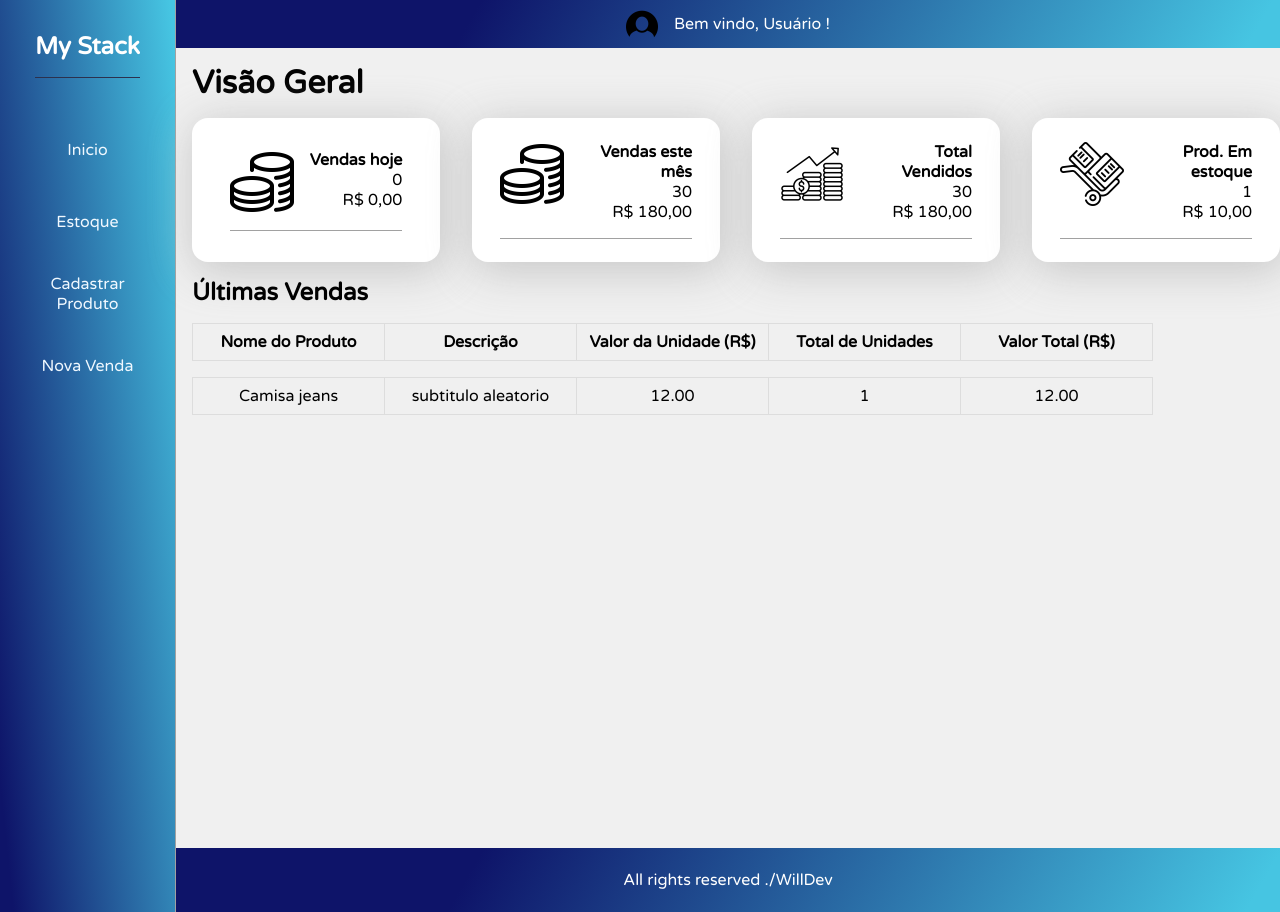
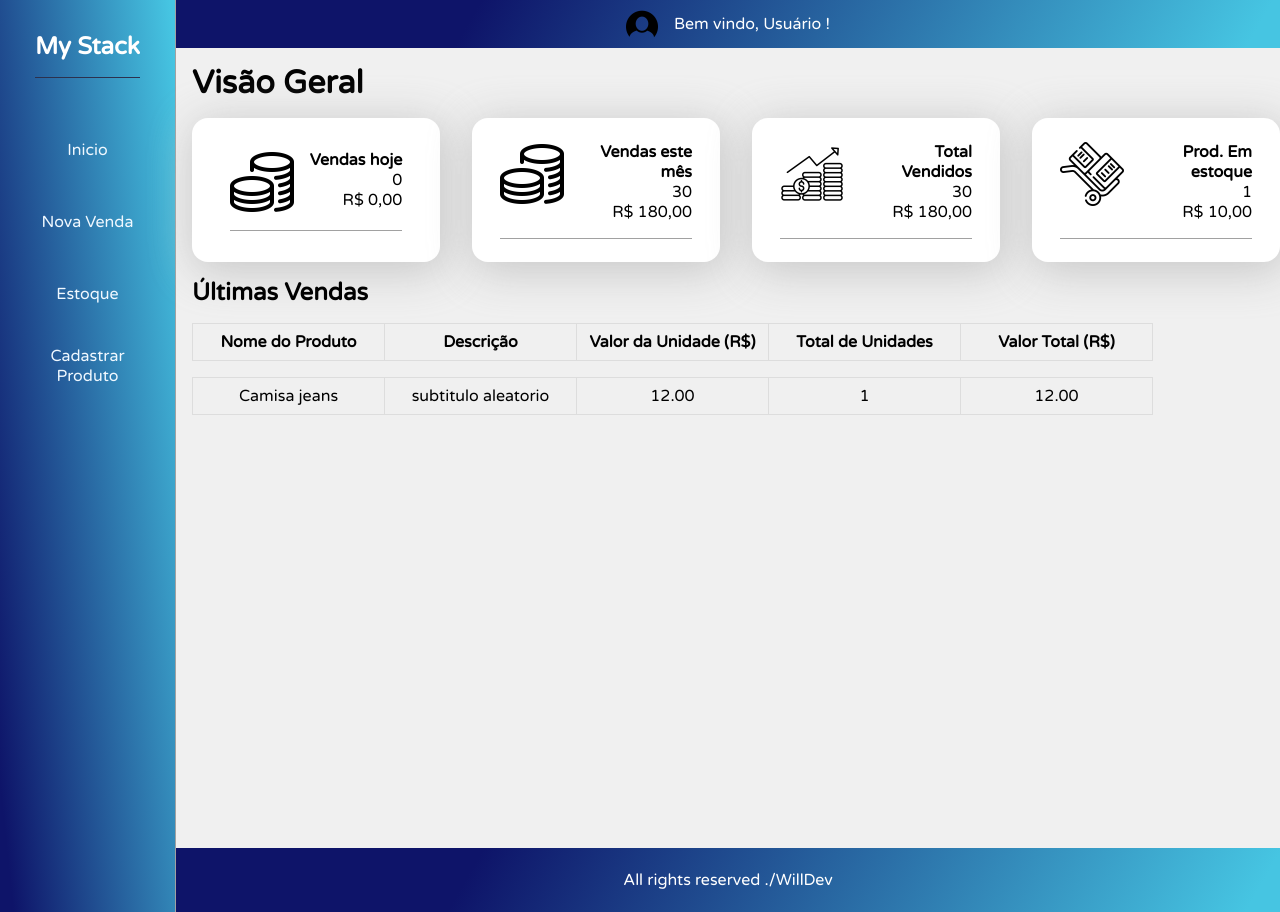
Before and after one commit to williamwallace076/myStock, a React (Vite) app: page / in a window 1280 px wide. Built offline with nearby package versions, Linux system fonts and the light colour scheme.

Commit message:
alter_sidebar

```diff
--- a/src/components/MainAplicationPages/SideBar/SideBar.jsx
+++ b/src/components/MainAplicationPages/SideBar/SideBar.jsx
@@ -9,9 +9,9 @@ const Sidebar = () => {
                 <h2 className="title-sidebar">My Stack</h2>
                 <nav className="nav-menu">
                     <a href="Home" className="nav-item-sidebar">Inicio</a>
+                    <a href="Sell" className="nav-item-sidebar">Nova Venda</a>
                     <a href="Stock" className="nav-item-sidebar">Estoque</a>
                     <a href="NewProduct" className="nav-item-sidebar">Cadastrar <br /> Produto</a>
-                    <a href="Sell" className="nav-item-sidebar">Nova Venda</a>
                 </nav>
             </div>
         </div>
```
